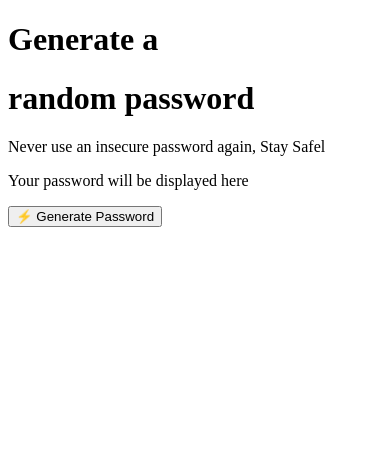
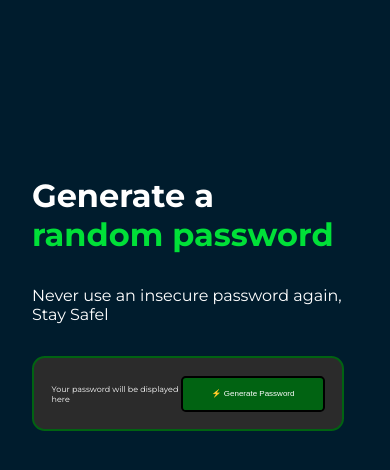
Before and after one commit to saroshfarhan/PasswordGenerator, a plain HTML site: page index.html in a window 390 px wide. Drawn offline with Linux system fonts and the light colour scheme.

Commit message:
Added media queries and copy text option for password generator

```diff
--- a/css/style.css
+++ b/css/style.css
@@ -8,9 +8,250 @@ body{
     margin: 0;
     font-family: 'Montserrat', sans-serif;
     background-color: #001c2d;
+    color: #ffffff;
 }
 
 main{
-    padding: 5rem;
+    padding: 10rem 4rem 8rem 4rem;
     font-family: 'Montserrat', sans-serif;
 }
+ main > h1{
+     font-size: 5rem;
+     margin: 0;
+ }
+
+.green-text{
+    color: #00e038 ;
+}
+
+.tagline{
+    margin-top: 2rem;
+}
+
+.interactive-place{
+    display: flex;
+    padding: 1.5rem;
+    margin: 3rem 0;
+    background-color: #2b2b2b;
+    border-radius: 1.5rem;
+    border: 2px solid #016312;
+    width: 50vw;
+    justify-content: space-between;
+}
+
+.password{
+    font-size: 1.2rem;
+}
+
+.pwd-generate{
+    background-color: #016312;
+    border: 2px solid black;
+    border-radius: .3rem;
+    width: 20rem;
+    font-size: 1.2rem;
+    color: #ffffff;
+}
+
+.pwd-generate:hover{
+    cursor: pointer;
+    background-color: #11a135;
+    color: #2b2b2b;
+}
+
+/* Experimental code */
+
+#snackbar {
+    visibility: hidden;
+    min-width: 250px;
+    margin-left: -125px;
+    background-color: #016312;
+    color: #fff;
+    text-align: center;
+    border-radius: 2px;
+    padding: 16px;
+    position: fixed;
+    z-index: 1;
+    left: 50%;
+    bottom: 30px;
+    font-size: 17px;
+  }
+
+  #snackbar.show {
+    visibility: visible;
+    -webkit-animation: fadein 0.5s, fadeout 0.5s 2.5s;
+    animation: fadein 0.5s, fadeout 0.5s 2.5s;
+  }
+
+  @-webkit-keyframes fadein {
+    from {bottom: 0; opacity: 0;}
+    to {bottom: 30px; opacity: 1;}
+  }
+
+  @keyframes fadein {
+    from {bottom: 0; opacity: 0;}
+    to {bottom: 30px; opacity: 1;}
+  }
+
+  @-webkit-keyframes fadeout {
+    from {bottom: 30px; opacity: 1;}
+    to {bottom: 0; opacity: 0;}
+  }
+
+  @keyframes fadeout {
+    from {bottom: 30px; opacity: 1;}
+    to {bottom: 0; opacity: 0;}
+  }
+
+/* Experimental code */
+
+
+@media only screen and (max-width: 810px) {
+    main{
+        padding: 11rem 2rem 8rem 4rem;
+        font-family: 'Montserrat', sans-serif;
+    }
+     main > h1{
+         font-size: 3rem;
+         margin: 0;
+     }
+
+    .green-text{
+        color: #00e038 ;
+    }
+
+    .tagline{
+        margin-top: 2rem;
+    }
+
+    .interactive-place{
+        display: flex;
+        padding: 1.1rem;
+        margin: 2rem 0;
+        background-color: #2b2b2b;
+        border-radius: 1.5rem;
+        border: 2px solid #016312;
+        width: 80vw;
+        justify-content: space-between;
+    }
+
+    .password{
+        font-size: 1rem;
+    }
+
+    .pwd-generate{
+        background-color: #016312;
+        border: 2px solid black;
+        border-radius: .3rem;
+        width: 20rem;
+        font-size: 1rem;
+        color: #ffffff;
+    }
+
+    .pwd-generate:hover{
+        cursor: pointer;
+        background-color: #11a135;
+        color: #2b2b2b;
+    }
+}
+
+
+@media only screen and (max-width: 411px) {
+    main{
+        padding: 11rem 2rem 8rem 2rem;
+        font-family: 'Montserrat', sans-serif;
+    }
+     main > h1{
+         font-size: 2rem;
+         margin: 0;
+     }
+
+    .green-text{
+        color: #00e038 ;
+    }
+
+    .tagline{
+        margin-top: 2rem;
+    }
+
+    .interactive-place{
+        display: flex;
+        flex: 1;
+        padding: 1.1rem;
+        margin: 2rem 0;
+        background-color: #2b2b2b;
+        border-radius: .8rem;
+        border: 2px solid #016312;
+        width: 70vw;
+        justify-content: space-between;
+    }
+
+    .password{
+        font-size: .5rem;
+    }
+
+    .pwd-generate{
+        background-color: #016312;
+        border: 2px solid black;
+        border-radius: .3rem;
+        width: 10rem;
+        font-size: .5rem;
+        color: #ffffff;
+    }
+
+    .pwd-generate:hover{
+        cursor: pointer;
+        background-color: #11a135;
+        color: #2b2b2b;
+    }
+}
+
+
+@media only screen and (max-width: 428px) {
+    main{
+        padding: 11rem 2rem 8rem 2rem;
+        font-family: 'Montserrat', sans-serif;
+    }
+     main > h1{
+         font-size: 2rem;
+         margin: 0;
+     }
+
+    .green-text{
+        color: #00e038 ;
+    }
+
+    .tagline{
+        margin-top: 2rem;
+    }
+
+    .interactive-place{
+        display: flex;
+        flex: 1;
+        padding: 1.1rem;
+        margin: 2rem 0;
+        background-color: #2b2b2b;
+        border-radius: .8rem;
+        border: 2px solid #016312;
+        width: 70vw;
+        justify-content: space-between;
+    }
+
+    .password{
+        font-size: .5rem;
+    }
+
+    .pwd-generate{
+        background-color: #016312;
+        border: 2px solid black;
+        border-radius: .3rem;
+        width: 10rem;
+        font-size: .5rem;
+        color: #ffffff;
+    }
+
+    .pwd-generate:hover{
+        cursor: pointer;
+        background-color: #11a135;
+        color: #2b2b2b;
+    }
+}
--- a/index.html
+++ b/index.html
@@ -5,6 +5,8 @@
     <meta charset="UTF-8">
     <meta http-equiv="X-UA-Compatible" content="IE=edge">
     <meta name="viewport" content="width=device-width, initial-scale=1.0">
+    <link rel="stylesheet" href="css/style.css">
+    <script src="javascript/main.js"></script>
     <link rel="preconnect" href="https://fonts.googleapis.com">
     <link rel="preconnect" href="https://fonts.gstatic.com" crossorigin>
     <link href="https://fonts.googleapis.com/css2?family=Montserrat:wght@400;700&display=swap" rel="stylesheet">
@@ -17,13 +19,13 @@
 
         <h1 class="green-text">random password</h1>
 
-        <p>Never use an insecure password again, Stay Safel</p>
+        <p class="tagline">Never use an insecure password again, Stay Safel</p>
 
-        <div class="interactive-place">
-            <p class="password" id="pass-gen">Your password will be displayed here</p>
+        <div class="interactive-place tooltip">
+            <p class="password " id="pass-gen" onclick="copyToClipboard(this.id)">Your password will be displayed here</p>
 
-            <button type="submit" class="pwd-generate" id="pwd-gen-btn">⚡️ Generate Password</button>
-
+            <button type="submit" class="pwd-generate" id="pwd-gen-btn" onclick="generatePass()">⚡️ Generate Password</button>
+            <div id="snackbar">Text copied to clip board</div>
         </div>
 
     </main>
--- a/javascript/main.js
+++ b/javascript/main.js
@@ -0,0 +1,25 @@
+const spclChar = ["@","#","$","%","^","&","*","!"]
+
+function generatePass(){
+    var alphaNum = Math.random().toString(36).slice(2);
+    var spcl1 = spclChar[Math.abs(Math.ceil(Math.random()*10) - 4)]
+    var spcl2 = spclChar[Math.abs(Math.ceil(Math.random()*10) - 4)]
+
+    var password = spcl1+alphaNum+spcl2
+    document.getElementById('pass-gen').innerHTML = password;
+}
+
+function copyToClipboard(id){
+    var text = document.getElementById(id).innerText;
+    var elem = document.createElement("textarea");
+    document.body.appendChild(elem);
+    elem.value = text;
+    elem.select();
+    document.execCommand("copy");
+    document.body.removeChild(elem);
+
+    //show toast message on click after copying
+    var x = document.getElementById("snackbar");
+    x.className = "show";
+    setTimeout(function(){ x.className = x.className.replace("show", ""); }, 3000);
+}
```
